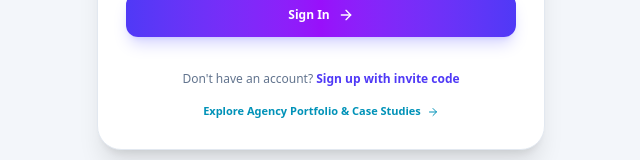
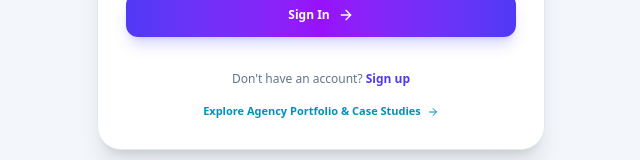
Before and after one commit to Loveago/crazytech, a Next.js app: page /login in a window 1280 px wide. Shown: the part 513-673 px from the top of the page, without its empty margins (319-959 px from the left). Built offline with nearby package versions, Linux system fonts and the light colour scheme.

Commit message:
fix: update register link text from Sign up with invite code to Sign up

```diff
--- a/src/app/(auth)/login/page.tsx
+++ b/src/app/(auth)/login/page.tsx
@@ -245,7 +245,7 @@ export default function LoginPage() {
                 href="/register"
                 className="text-xs font-bold text-indigo-600 dark:text-indigo-400 hover:underline"
               >
-                Sign up with invite code
+                Sign up
               </Link>
             </div>
             <div>
```
